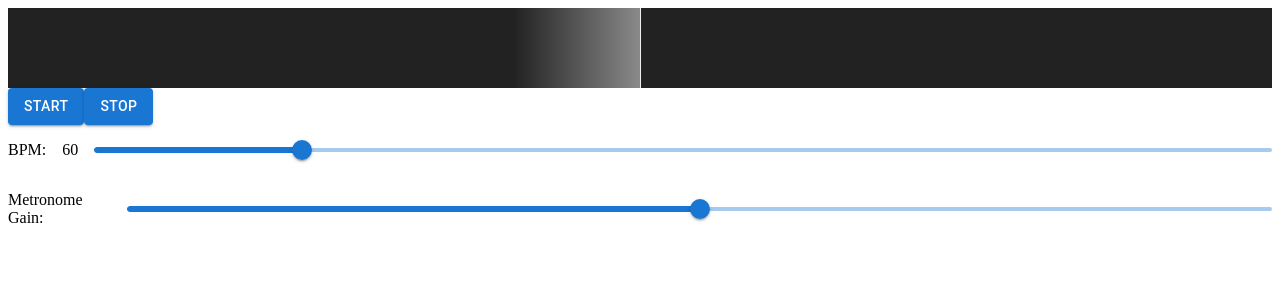
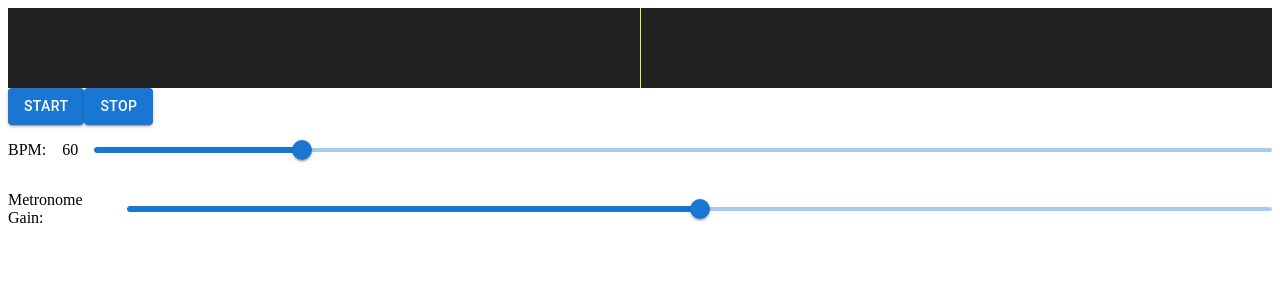
Before and after one commit to spensbot/metronome-, a React (Vite) app: page / in a window 1280 px wide. Shown: the top 300 px of the page. Built offline with nearby package versions, Linux system fonts and the light colour scheme.

Commit message:
Cleanup to prep for Visualizer refactor

```diff
--- a/src/engine/AudioEngine.ts
+++ b/src/engine/AudioEngine.ts
@@ -1,7 +1,7 @@
 import { getAudioContext, loadBuffer } from './audioUtils'
 import metronomePath from '/metronome.mp3'
 import { store } from '../redux/store'
-import { AudioTime, Duration, PerfTime, Tempo } from './Clock'
+import { AudioTime, PerfTime, Duration, Tempo } from './Clock'
 
 interface GraphData {
   ctx: AudioContext
@@ -23,12 +23,8 @@ async function createGraph(): Promise<GraphData> {
   }
 }
 
-let desiredTime = 0
-let drift = 0
-
 export default class AudioEngine {
-  nextClick: AudioTime = AudioTime.zero()
-  lastClick: AudioTime = AudioTime.zero()
+  nextClick: PerfTime = new PerfTime(Duration.s(0))
   tempo: Tempo = Tempo.bpm(120)
   timeoutId: number | null = null
   graph: GraphData | null = null
@@ -57,13 +53,13 @@ export default class AudioEngine {
 
       const nextClickTime = time.plus(period)
 
-      // TODO: Fix this so it keeps setTimeout synchronized
-      // This current approach will drift
-      drift += performance.now() - desiredTime
-      desiredTime = performance.now() + period.ms()
-      // console.log(`drift: ${drift.toFixed(1)} | now: ${AudioTime.now(this.graph!.ctx).duration} | nextClickTime: ${nextClickTime.duration}`)
+      const interval = time.duration.minus(this.currentTime().duration)
+      if (interval.s() < 0) {
+        // weird things will start to happen and crashing is a much better alternative
+        throw `Interval is < 0! -> ${interval}`
+      }
 
-      this.timeoutId = window.setTimeout(() => prepNextClick(nextClickTime), period.ms())
+      this.timeoutId = window.setTimeout(() => prepNextClick(nextClickTime), interval.ms())
     }
 
     const { tempo, metronomeGain } = store.getState().settings
@@ -78,24 +74,13 @@ export default class AudioEngine {
     }
   }
 
-  // Similar to beatRatio, but gives the position of the time in the visualizer
-  visualizerRatio(time: PerfTime): number {
-    const beatRatio = this.beatRatio(time)
-    if (beatRatio < 0.5) {
-      return beatRatio + 0.5 // 0.5 to 1
+  // Returns the how far the time is from the current time in beats
+  beatRatio(time: PerfTime): number {
+    if (this.graph) {
+      const delta = time.duration.minus(this.nextClick.duration)
+      return delta.s() / this.tempo.period().s()
     } else {
-      return beatRatio - 0.5
-    }
-  }
-
-  closestClick(): AudioTime {
-    const now = this.currentTime().duration.s()
-    const last = this.lastClick.duration.s()
-    const next = this.nextClick.duration.s()
-    if (Math.abs(now - last) < Math.abs(now - next)) {
-      return this.lastClick
-    } else {
-      return this.nextClick
+      return 0
     }
   }
 
@@ -105,22 +90,6 @@ export default class AudioEngine {
       return AudioTime.now(ctx)
     } else {
       return AudioTime.zero()
-    }
-  }
-
-  // Returns the how far the time is between metronome beats
-  // From 0 to 1. Assuming time is between lastClick and nextClick
-  private beatRatio(time: PerfTime): number {
-    if (this.graph) {
-      const period = this.tempo.period()
-      const nextClick = this.nextClick.toPerf(this.graph.ctx).duration
-      const lastClick = nextClick.minus(period)
-
-      const delta = time.duration.minus(lastClick)
-
-      return delta.s() / period.s()
-    } else {
-      return 0
     }
   }
 
@@ -134,9 +103,6 @@ export default class AudioEngine {
     source.connect(gainNode)
     gainNode.gain.setValueAtTime(gain, time.duration.s())
     source.start(time.duration.s())
-    this.lastClick = this.nextClick
-    this.nextClick = time
-
-    console.log(`requestTime: ${time.duration} | now: ${AudioTime.now(this.graph!.ctx).duration}`)
+    this.nextClick = time.toPerf(ctx)
   }
 }
--- a/src/engine/Clock.ts
+++ b/src/engine/Clock.ts
@@ -54,7 +54,7 @@ export class Tempo {
   }
 }
 
-// DOMHighResTimesStamp
+// DOMHighResTimesStamp from performance.now()
 // https://developer.mozilla.org/en-US/docs/Web/API/DOMHighResTimeStamp
 export class PerfTime {
   duration: Duration
@@ -71,6 +71,24 @@ export class PerfTime {
   // is based on the same DOMHighResTimeStamp as window.performance.now()
   static fromMidi(midiMessageEvent: MIDIMessageEvent): PerfTime {
     return new PerfTime(Duration.ms(midiMessageEvent.timeStamp))
+  }
+
+  private absDeltaS(other: PerfTime): number {
+    return Math.abs(this.duration.s() - other.duration.s())
+  }
+
+  // WARNING: Candidates can't be empty!
+  findClosest(candidates: PerfTime[]): PerfTime {
+    let closest: PerfTime | null = null
+
+    for (const candidate of candidates) {
+      if (closest === null) closest = candidate
+      if (this.absDeltaS(candidate) < this.absDeltaS(closest)) {
+        closest = candidate
+      }
+    }
+
+    return closest!
   }
 }
 
--- a/src/engine/engine.ts
+++ b/src/engine/engine.ts
@@ -34,29 +34,17 @@ export class Engine {
         // const latency = ctx.outputLatency
         // console.log(`nowPerf ${nowPerf} latency: ${latency} outPerf ${outPerf}`)
 
-        const midiTime = message.time
-        const closestAudio = audio.closestClick().toPerf(ctx)
-        const delta = midiTime.duration.minus(closestAudio.duration)
-        console.log(`${delta}`)
+        // const midiTime = message.time
+        // const closestAudio = audio.closestClick().toPerf(ctx)
+        // const delta = midiTime.duration.minus(closestAudio.duration)
+        // console.log(`${delta}`)
       }
 
       store.dispatch(addNote(message))
     })
 
     const animate = () => {
-      const audio = this.audioEngine
-      const cursorRatio = audio.visualizerRatio(PerfTime.now())
-      if (cursorRatio < 0.5 && this.lastCursorRatio > 0.5) {
-        // Focus Shift
-        store.dispatch(clearNotes())
-      }
-      this.lastCursorRatio = cursorRatio
-
-      // animationStore.dispatch(setAnimationState({
-      //   cursorRatio
-      // }))
-
-      // this.animationHandle = requestAnimationFrame(animate)
+      this.animationHandle = requestAnimationFrame(animate)
     }
 
     this.animationHandle = requestAnimationFrame(animate)
--- a/src/react/Settings.tsx
+++ b/src/react/Settings.tsx
@@ -15,10 +15,10 @@ export default function Settings() {
         min={30}
         max={200}
         label="BPM: "
-        valueDisplay={`${bpm}`}
-        value={bpm}
+        valueDisplay={`${Math.round(bpm)}`}
+        value={Math.round(bpm)}
         onChange={(_e, value) => {
-          dispatch(setTempo(Tempo.bpm(value as number)))
+          dispatch(setTempo(Tempo.bpm(Math.round(value as number))))
         }}
       />
       <Gain>
--- a/src/react/Visualizer.tsx
+++ b/src/react/Visualizer.tsx
@@ -10,24 +10,23 @@ const CURSOR_WIDTH = 10
 function Cursor() {
   const cursorRatio = useAnimatedValue(() => {
     const audio = engine.audioEngine
-    return audio.visualizerRatio(PerfTime.now())
+    return 0.5
   })
 
-  return <CursorRoot style={{ left: `${cursorRatio * 100 - CURSOR_WIDTH}%` }} />
+  return <CursorRoot style={{ left: `${cursorRatio * 100}%` }} />
 }
 
 const CursorRoot = styled.div`
-  width: ${CURSOR_WIDTH}%;
+  width: 1px;
   height: 100%;
-  /* background-color: #ee5; */
+  background-color: #ee5;
   position: absolute;
-  background: linear-gradient(to right, transparent, #fff7);
 `
 
 function Note({ note }: { note: MidiMessage }) {
-  const ratio = engine.audioEngine.visualizerRatio(note.time)
+  // const ratio = engine.audioEngine.visualizerRatio(note.time)
 
-  return <NoteRoot style={{ left: `${ratio * 100}%` }} />
+  return <NoteRoot style={{ left: `${100}%` }} />
 }
 
 const NoteRoot = styled.div`
--- a/src/redux/settingsSlice.ts
+++ b/src/redux/settingsSlice.ts
@@ -5,15 +5,13 @@ import { Tempo } from '../engine/Clock'
 export interface SettingsState {
   tempo: Tempo,
   metronomeGain: number,
-  snareGain: number,
-  kickGain: number
+  visualizerBeats: number, // how many beats can be seen on the visualizer at once
 }
 
 const initialState: SettingsState = {
   tempo: Tempo.bpm(60),
   metronomeGain: 0.5,
-  snareGain: 1.0,
-  kickGain: 1.0
+  visualizerBeats: 8
 }
 
 export const settingsSlice = createSlice({
@@ -26,16 +24,13 @@ export const settingsSlice = createSlice({
     setMetronomeGain: (state, action: PayloadAction<number>) => {
       state.metronomeGain = action.payload
     },
-    setSnareGain: (state, action: PayloadAction<number>) => {
-      state.snareGain = action.payload
-    },
-    setKickGain: (state, action: PayloadAction<number>) => {
-      state.kickGain = action.payload
+    setVisualizerBeats: (state, action: PayloadAction<number>) => {
+      state.visualizerBeats = action.payload
     },
   },
 })
 
 // Action creators are generated for each case reducer function
-export const { setTempo, setMetronomeGain, setSnareGain, setKickGain } = settingsSlice.actions
+export const { setTempo, setMetronomeGain, setVisualizerBeats } = settingsSlice.actions
 
 export default settingsSlice.reducer
```
Also changed, not shown: 1 other file (tests, documents, lock files or other folders).
